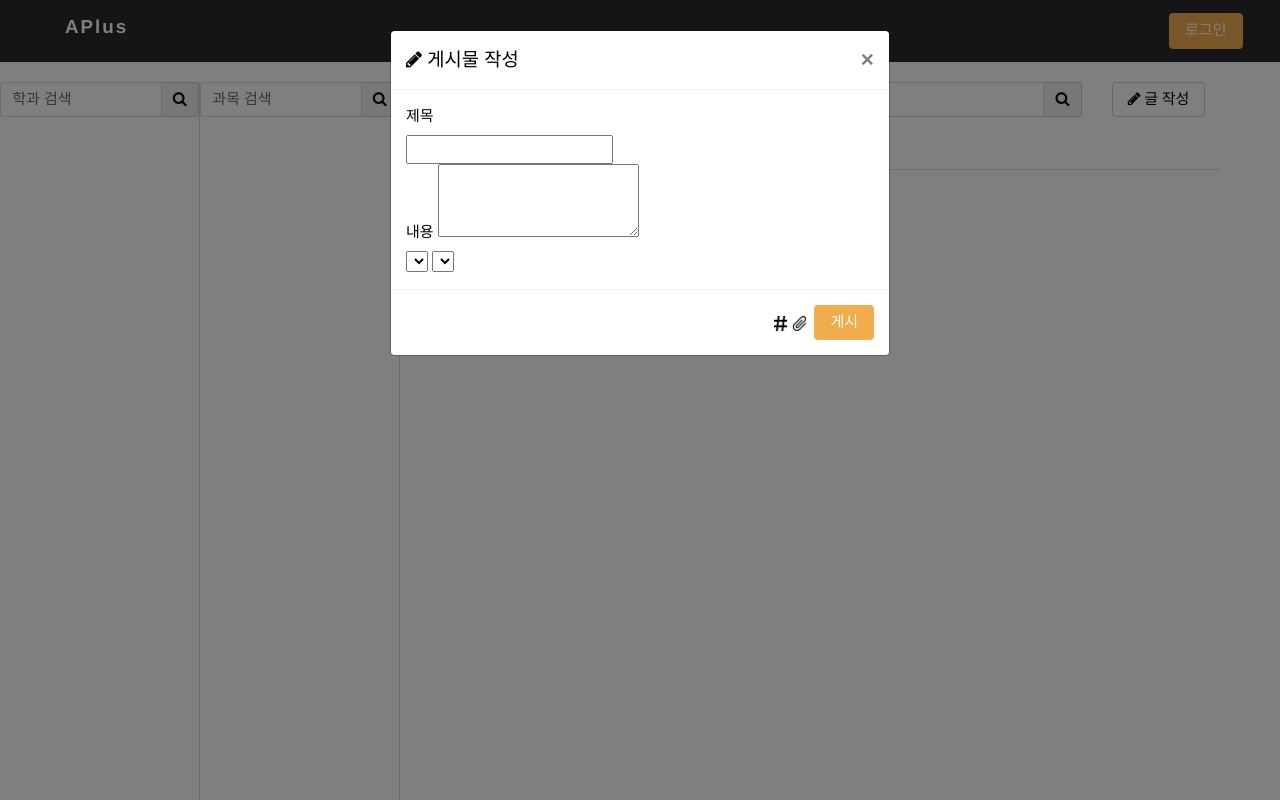
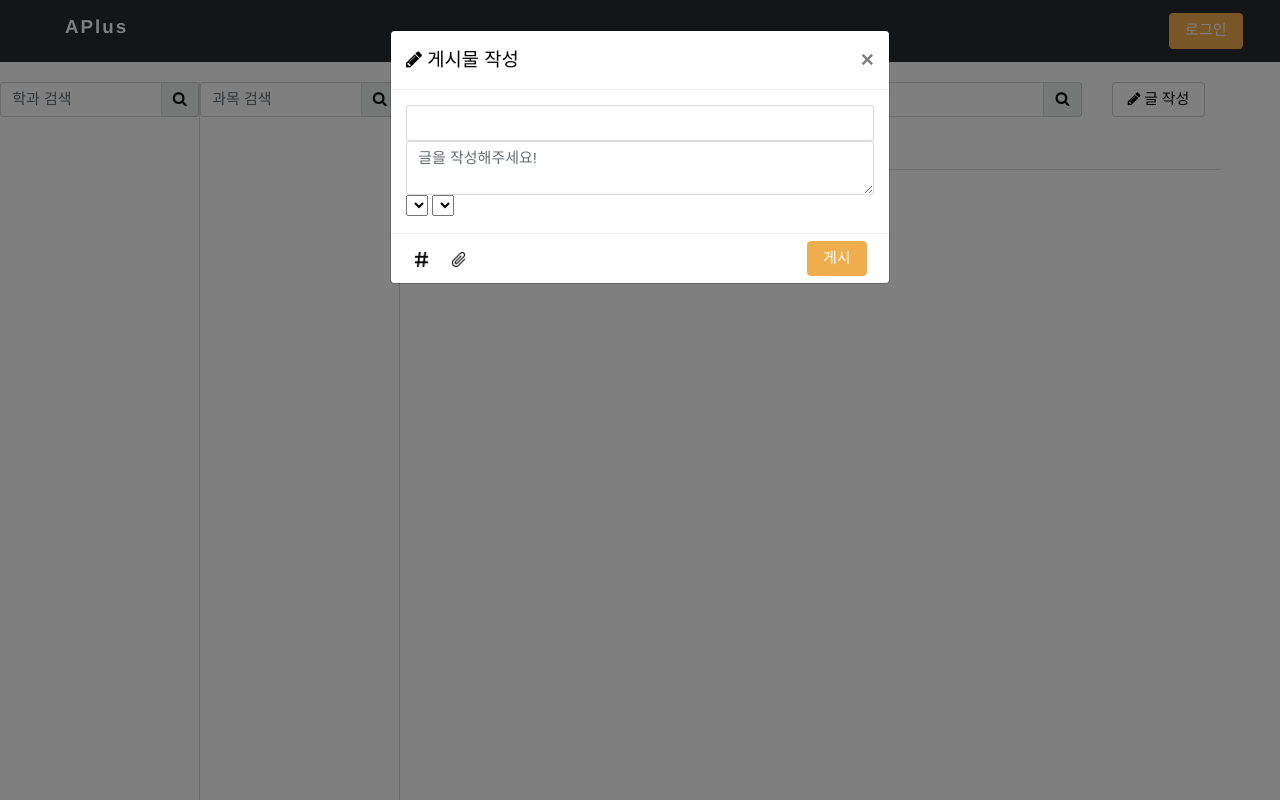
Before and after one commit to LikeAPlus/APlus, a Django app: template qnas/templates/qnas/index.html in a window 1280 px wide, after a click on "글 작성". Run offline with Django 3.2, Linux system fonts and the light colour scheme; the template is opened without the code that fills it, so the values that code supplies are empty; some libraries are stand-ins or nearby versions.

Commit message:
Modal Merge

```diff
--- a/qnas/templates/qnas/index.html
+++ b/qnas/templates/qnas/index.html
@@ -84,18 +84,15 @@
                             <span aria-hidden="true">&times;</span>
                         </button>
                     </div>
+
                     <form action="{% url "qnas:create" %}" method="post" enctype="multipart/form-data">
                         <div class="modal-body">
                             {% csrf_token %}
                             <div>
-                                <label>제목</label>
-                                <div>
-                                    <input name="title">
-                                </div>
+                                <input name="title" class="form-control">
                             </div>
                             <div>
-                                <label>내용</label>
-                                <textarea name="content" rows="3"></textarea>
+                                <textarea class="form-control" name="content" placeholder="글을 작성해주세요!"></textarea>
                             </div>
 
                             <select id="majorselect" name="major" onchange="selectMajor();">
@@ -113,14 +110,15 @@
                               <input type="file" name="image" accept="image/*">
                             </div> -->
                         </div>
-                        <div class="modal-footer">
-                            <div class="modal_img">
-                                <img src="/static/qnas/hashtag.png" alt="hashtag" style="width:15px"
-                                     class="modal_hashtag">
-                                <img src="/static/qnas/paperclip.png" alt="paperclip" style="width:15px"
-                                     class="modal_paperclip">
+                        <div class="modal-footer d-flex justify-content-start" style="height: 50px;width: 100%">
+
+                            <div class="p-2"><img src="/static/qnas/hashtag.png" alt="hashtag" style="width:15px"
+                                                  class="modal_hashtag"></div>
+                            <div class="p-2"><img src="/static/qnas/paperclip.png" alt="paperclip" style="width:15px"
+                                                  class="modal_paperclip"></div>
+                            <div class="ml-auto p-2">
+                                <button type="submit" class="btn btn-warning">게시</button>
                             </div>
-                            <button type="submit" class="btn btn-warning">게시</button>
                         </div>
                     </form>
                 </div>
@@ -150,7 +148,8 @@
 
         <ul class="nav nav-tabs" id="myTab" role="tablist">
             <li class="nav-item">
-                <a class="nav-link active" id="home-tab" data-toggle="tab" href="#home" role="tab" aria-controls="home"
+                <a class="nav-link active" id="home-tab" data-toggle="tab" href="#home" role="tab"
+                   aria-controls="home"
                    aria-expanded="true">최신</a>
             </li>
             <li class="nav-item">
```
